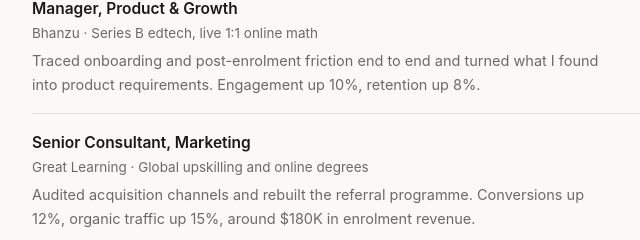
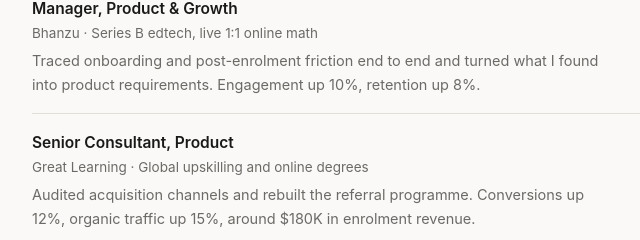
Before and after one commit to rezamaria1999/portfolio, a plain HTML site: page index.html in a window 1280 px wide. Shown: the part 2138-2378 px from the top of the page, 252-892 px from the left. Drawn offline with Linux system fonts and the light colour scheme.

Commit message:
Add files via upload

```diff
--- a/index.html
+++ b/index.html
@@ -296,7 +296,7 @@ footer a{color:var(--accent); text-decoration:none}
       <p>Traced onboarding and post-enrolment friction end to end and turned what I found into product requirements. Engagement up 10%, retention up 8%.</p>
     </div>
     <div class="role">
-      <h4>Senior Consultant, Marketing</h4>
+      <h4>Senior Consultant, Product</h4>
       <div class="org">Great Learning · Global upskilling and online degrees</div>
       <p>Audited acquisition channels and rebuilt the referral programme. Conversions up 12%, organic traffic up 15%, around $180K in enrolment revenue.</p>
     </div>
```
